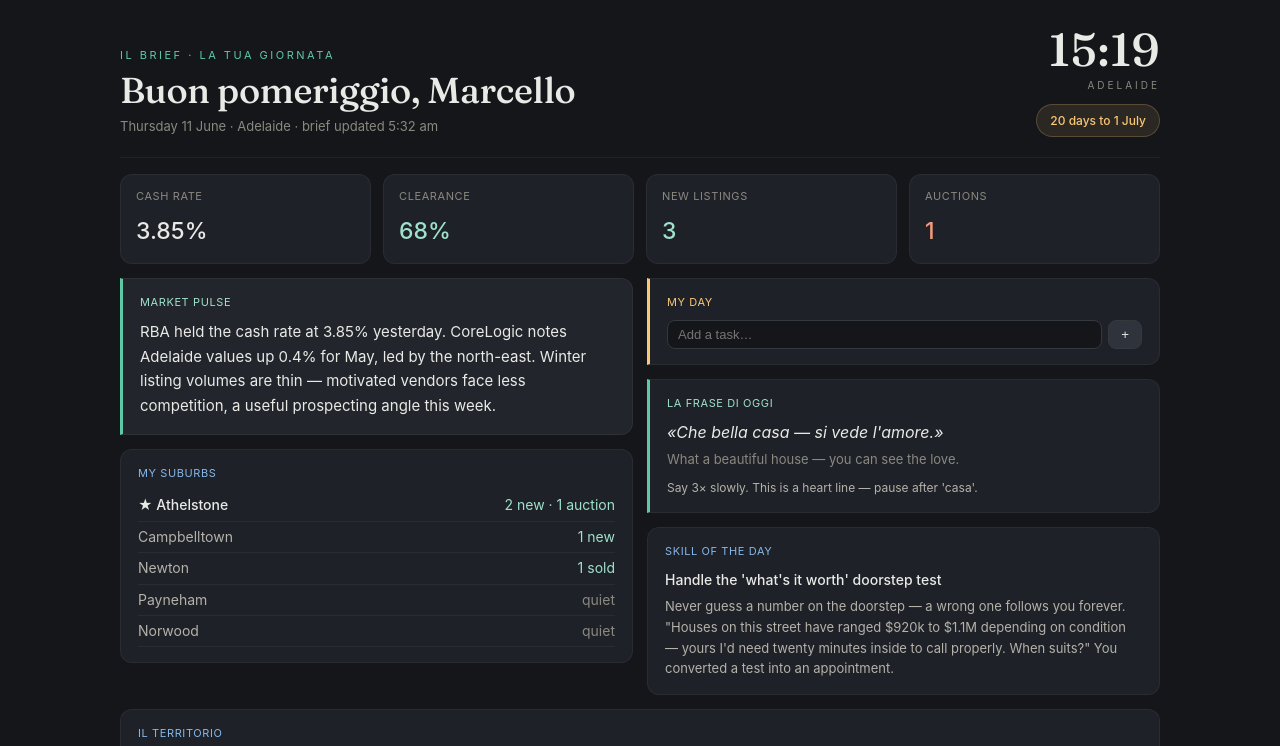
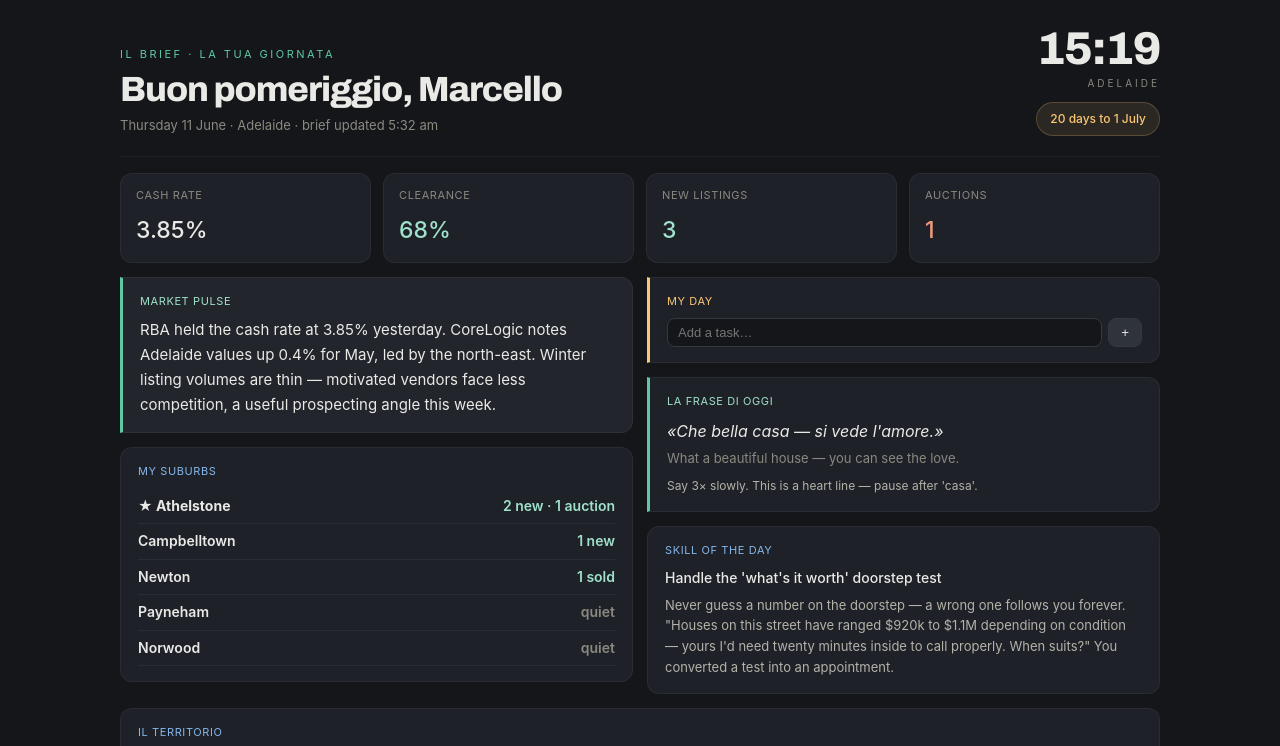
Before and after one commit to Marcelllboz/il-brief, a plain HTML site: page index.html in a window 1280 px wide. Shown: the top 746 px of the page. Drawn offline with Linux system fonts and the light colour scheme.

Commit message:
design: bold sleek Archivo header font, stronger My Suburbs weighting
Co-Authored-By: Claude Fable 5 <noreply@anthropic.com>

```diff
--- a/index.html
+++ b/index.html
@@ -6,12 +6,12 @@
   <title>Il Brief</title>
   <link rel="preconnect" href="https://fonts.googleapis.com">
   <link rel="preconnect" href="https://fonts.gstatic.com" crossorigin>
-  <link href="https://fonts.googleapis.com/css2?family=Fraunces:opsz,wght@9..144,400;9..144,500;9..144,600&display=swap" rel="stylesheet">
+  <link href="https://fonts.googleapis.com/css2?family=Archivo:wght@500;600;700;800;900&display=swap" rel="stylesheet">
   <style>
     :root { --bg:#14161A; --card:#1E2127; --card-2:#22252B; --raise:#2E333C; --text:#E9E9E6;
             --muted:#8A8980; --dim:#B4B2A9; --label:#85B7EB; --teal:#9FE1CB; --teal-deep:#5DCAA5;
             --coral:#F0997B; --red:#F09595; --amber:#FAC775; --line:rgba(255,255,255,0.05);
-            --serif:'Fraunces', Georgia, 'Times New Roman', serif; }
+            --display:'Archivo', -apple-system, 'Segoe UI', sans-serif; }
     * { box-sizing:border-box; margin:0; }
     body { background:var(--bg); color:var(--text);
            font:16px/1.6 -apple-system, "Segoe UI", Roboto, sans-serif; padding:28px; }
@@ -19,11 +19,11 @@
 
     .masthead { display:flex; justify-content:space-between; align-items:flex-end; gap:24px; }
     .mast-label { font-size:11px; letter-spacing:2.5px; text-transform:uppercase; color:var(--teal-deep); margin-bottom:8px; }
-    h1#greeting { font-family:var(--serif); font-size:36px; font-weight:500; letter-spacing:-0.4px; line-height:1.05; }
-    .sub { font-size:13px; color:var(--muted); margin-top:6px; }
+    h1#greeting { font-family:var(--display); font-size:35px; font-weight:800; letter-spacing:-1.1px; line-height:1.02; }
+    .sub { font-size:13px; color:var(--muted); margin-top:7px; }
     .mast-right { text-align:right; display:flex; flex-direction:column; align-items:flex-end; flex-shrink:0; }
-    .clock { font-family:var(--serif); font-size:46px; font-weight:500; line-height:0.95;
-             letter-spacing:0.5px; color:var(--text); font-variant-numeric:tabular-nums; }
+    .clock { font-family:var(--display); font-size:46px; font-weight:800; line-height:0.92;
+             letter-spacing:-1.5px; color:var(--text); font-variant-numeric:tabular-nums; }
     .clock .colon { animation:blink 1.6s steps(1,end) infinite; }
     .clock-loc { font-size:10px; letter-spacing:3px; text-transform:uppercase; color:var(--muted); margin-top:5px; }
     .countdown { background:rgba(250,199,117,0.10); color:var(--amber);
@@ -187,9 +187,9 @@
       if (d.counts.new) bits.push(`${d.counts.new} new`);
       if (d.counts.auction) bits.push(`${d.counts.auction} auction`);
       if (d.counts.sold) bits.push(`${d.counts.sold} sold`);
-      return `<div style="display:flex;justify-content:space-between;font-size:14px;padding:4px 0;border-bottom:1px solid var(--line)">
-        <span style="${s.primary ? 'font-weight:500' : 'color:var(--dim)'}">${s.primary ? '★ ' : ''}${s.name}</span>
-        <span style="color:${bits.length ? 'var(--teal)' : 'var(--muted)'}">${bits.join(' · ') || 'quiet'}</span></div>`;
+      return `<div style="display:flex;justify-content:space-between;font-size:14px;padding:6px 0;border-bottom:1px solid var(--line)">
+        <span style="font-weight:${s.primary ? 700 : 600};color:var(--text)">${s.primary ? '★ ' : ''}${s.name}</span>
+        <span style="font-weight:600;color:${bits.length ? 'var(--teal)' : 'var(--muted)'}">${bits.join(' · ') || 'quiet'}</span></div>`;
     });
     $('suburbs-body').innerHTML = rows.join('');
   }
```
